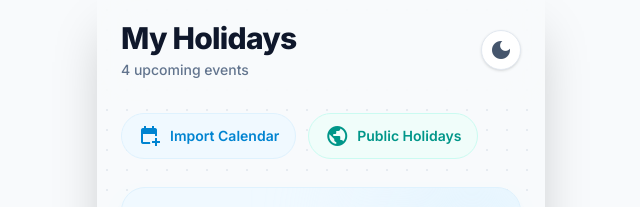
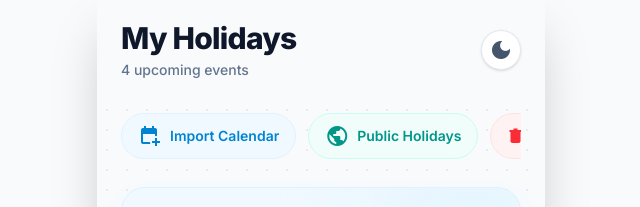
Before and after one commit to yongenaelf/calendar-countdown-vite, a React (Vite) app in the folder app/: page /calendar-countdown-vite/holidays in a window 1280 px wide. Shown: the top 207 px of the page, without its empty margins (319-959 px from the left). Built offline with nearby package versions, Linux system fonts and the light colour scheme.

Commit message:
feat: add clear all holidays functionality and confirmation modal in HolidayListScreen for improved user control

```diff
--- a/app/src/context/HolidaysContext.tsx
+++ b/app/src/context/HolidaysContext.tsx
@@ -51,6 +51,7 @@ interface HolidaysContextType {
   updateHoliday: (id: string, holiday: Partial<Holiday>) => void;
   deleteHoliday: (id: string) => void;
   getHoliday: (id: string) => Holiday | undefined;
+  clearAllHolidays: () => void;
 }
 
 const HolidaysContext = createContext<HolidaysContextType | undefined>(undefined);
@@ -116,8 +117,12 @@ export function HolidaysProvider({ children }: { children: ReactNode }) {
     return holidays.find(h => h.id === id);
   };
 
+  const clearAllHolidays = () => {
+    setHolidays([]);
+  };
+
   return (
-    <HolidaysContext.Provider value={{ holidays, addHoliday, updateHoliday, deleteHoliday, getHoliday }}>
+    <HolidaysContext.Provider value={{ holidays, addHoliday, updateHoliday, deleteHoliday, getHoliday, clearAllHolidays }}>
       {children}
     </HolidaysContext.Provider>
   );
--- a/app/src/screens/HolidayListScreen.tsx
+++ b/app/src/screens/HolidayListScreen.tsx
@@ -1,3 +1,4 @@
+import { useState } from 'react';
 import { useNavigate } from 'react-router-dom';
 import { MobileContainer, IconButton, HolidayCard } from '../components';
 import { useTheme, useHolidays } from '../context';
@@ -66,7 +67,8 @@ function shouldShowHoliday(holiday: Holiday): boolean {
 export function HolidayListScreen() {
   const navigate = useNavigate();
   const { theme, toggleTheme } = useTheme();
-  const { holidays } = useHolidays();
+  const { holidays, clearAllHolidays } = useHolidays();
+  const [showClearConfirm, setShowClearConfirm] = useState(false);
 
   // Filter out past one-time events and sort by next occurrence date
   const visibleHolidays = holidays
@@ -122,6 +124,15 @@ export function HolidayListScreen() {
                 <span className="material-symbols-outlined text-[18px]">public</span>
                 Public Holidays
               </button>
+              {holidays.length > 0 && (
+                <button
+                  onClick={() => setShowClearConfirm(true)}
+                  className="flex items-center gap-2 px-4 py-2.5 bg-red-50 dark:bg-surface-dark text-red-500 dark:text-red-400 rounded-full font-semibold text-sm border border-red-100 dark:border-white/10 active:scale-95 transition-transform whitespace-nowrap"
+                >
+                  <span className="material-symbols-outlined text-[18px]">delete_sweep</span>
+                  Clear All
+                </button>
+              )}
             </div>
           </div>
 
@@ -154,6 +165,51 @@ export function HolidayListScreen() {
         <div className="absolute bottom-0 w-full h-1 bg-transparent pointer-events-none">
           <div className="mx-auto w-1/3 h-1.5 bg-slate-300 dark:bg-slate-700 rounded-full mb-2"></div>
         </div>
+
+        {/* Clear All Confirmation Modal */}
+        {showClearConfirm && (
+          <div className="fixed inset-0 z-50 flex items-center justify-center p-6">
+            {/* Backdrop */}
+            <div
+              className="absolute inset-0 bg-black/50 backdrop-blur-sm"
+              onClick={() => setShowClearConfirm(false)}
+            />
+
+            {/* Modal */}
+            <div className="relative bg-white dark:bg-surface-dark rounded-3xl p-6 w-full max-w-sm shadow-2xl animate-in fade-in zoom-in-95 duration-200">
+              <div className="flex flex-col items-center text-center">
+                <div className="w-16 h-16 rounded-full bg-red-100 dark:bg-red-500/20 flex items-center justify-center mb-4">
+                  <span className="material-symbols-outlined text-3xl text-red-500">warning</span>
+                </div>
+
+                <h3 className="text-xl font-bold text-slate-900 dark:text-white mb-2">
+                  Clear All Events?
+                </h3>
+                <p className="text-slate-500 dark:text-slate-400 mb-6">
+                  This will permanently delete all {holidays.length} events. This action cannot be undone.
+                </p>
+
+                <div className="flex gap-3 w-full">
+                  <button
+                    onClick={() => setShowClearConfirm(false)}
+                    className="flex-1 px-4 py-3 bg-slate-100 dark:bg-slate-700 text-slate-700 dark:text-slate-300 rounded-xl font-semibold active:scale-95 transition-transform"
+                  >
+                    Cancel
+                  </button>
+                  <button
+                    onClick={() => {
+                      clearAllHolidays();
+                      setShowClearConfirm(false);
+                    }}
+                    className="flex-1 px-4 py-3 bg-red-500 text-white rounded-xl font-semibold active:scale-95 transition-transform"
+                  >
+                    Delete All
+                  </button>
+                </div>
+              </div>
+            </div>
+          </div>
+        )}
       </MobileContainer>
     </div>
   );
```
